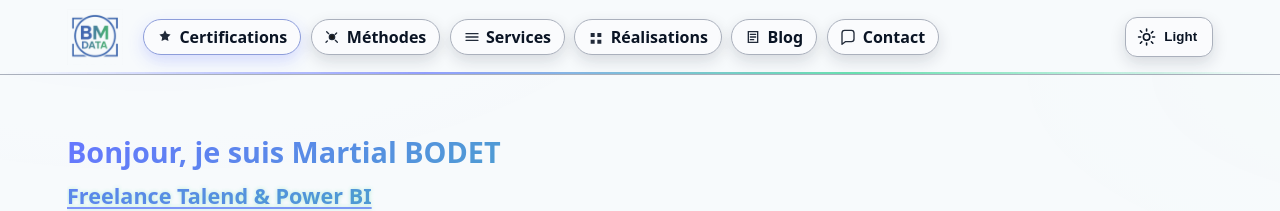
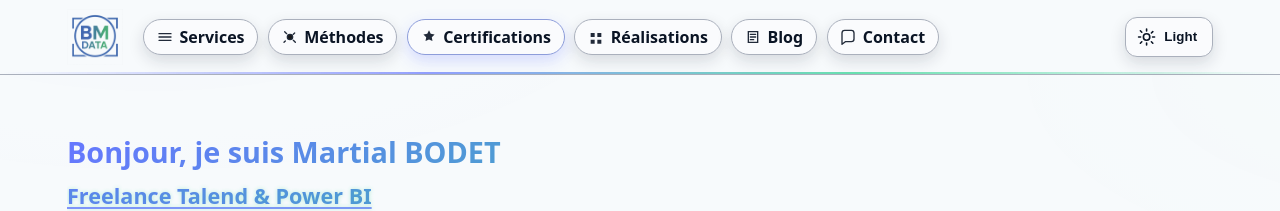
Before and after one commit to mbodetdata/mbodetdata.github.io, a Jekyll site: the page built from index.md, in a window 1280 px wide. Shown: the top 211 px of the page. Built offline with Jekyll 4.4.1, drawn with Linux system fonts in a browser that asks for light colours.

Commit message:
Ordre menu

```diff
--- a/_includes/header.html
+++ b/_includes/header.html
@@ -27,13 +27,15 @@
     <nav class="nav-desktop" aria-label="Navigation principale"
          itemscope itemtype="https://schema.org/SiteNavigationElement">
       <ul class="nav-inline" role="list">
+
                 <li>
-          <a class="chip" href="{{ '/#certifications' | relative_url }}" itemprop="url"
-             aria-label="Aller à la section certifications">
-            <svg class="ni" viewBox="0 0 24 24" aria-hidden="true"><path d="M12 2l2.6 5.3 5.8.8-4.2 4.1 1 5.8L12 15.9 6.8 18l1-5.8-4.2-4.1 5.8-.8L12 2z" fill="currentColor"/></svg>
-            Certifications
+          <a class="chip" href="{{ '/#services' | relative_url }}" itemprop="url"
+             aria-label="Aller à la section Services">
+            <svg class="ni" viewBox="0 0 24 24" aria-hidden="true"><path d="M3 7h18M3 12h18M3 17h18" stroke="currentColor" stroke-width="2" stroke-linecap="round"/></svg>
+            Services
           </a>
         </li>
+
                 <li>
           <a class="chip" href="{{ '/#methodes' | relative_url }}" itemprop="url"
              aria-label="Aller à la section Méthodes">
@@ -42,12 +44,14 @@
           </a>
         </li>
         <li>
-          <a class="chip" href="{{ '/#services' | relative_url }}" itemprop="url"
-             aria-label="Aller à la section Services">
-            <svg class="ni" viewBox="0 0 24 24" aria-hidden="true"><path d="M3 7h18M3 12h18M3 17h18" stroke="currentColor" stroke-width="2" stroke-linecap="round"/></svg>
-            Services
+          <a class="chip" href="{{ '/#certifications' | relative_url }}" itemprop="url"
+             aria-label="Aller à la section certifications">
+            <svg class="ni" viewBox="0 0 24 24" aria-hidden="true"><path d="M12 2l2.6 5.3 5.8.8-4.2 4.1 1 5.8L12 15.9 6.8 18l1-5.8-4.2-4.1 5.8-.8L12 2z" fill="currentColor"/></svg>
+            Certifications
           </a>
         </li>
+
+
         <li>
           <a class="chip" href="{{ '/#realisation' | relative_url }}" itemprop="url"
              aria-label="Aller à la section Réalisations">
```
Lines whose indentation alone changed are shown as unchanged.
